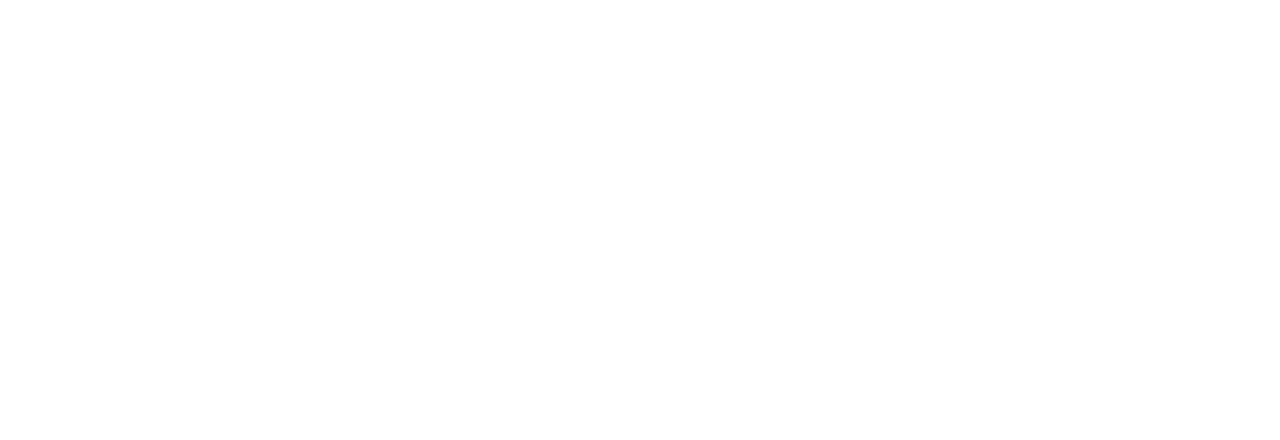
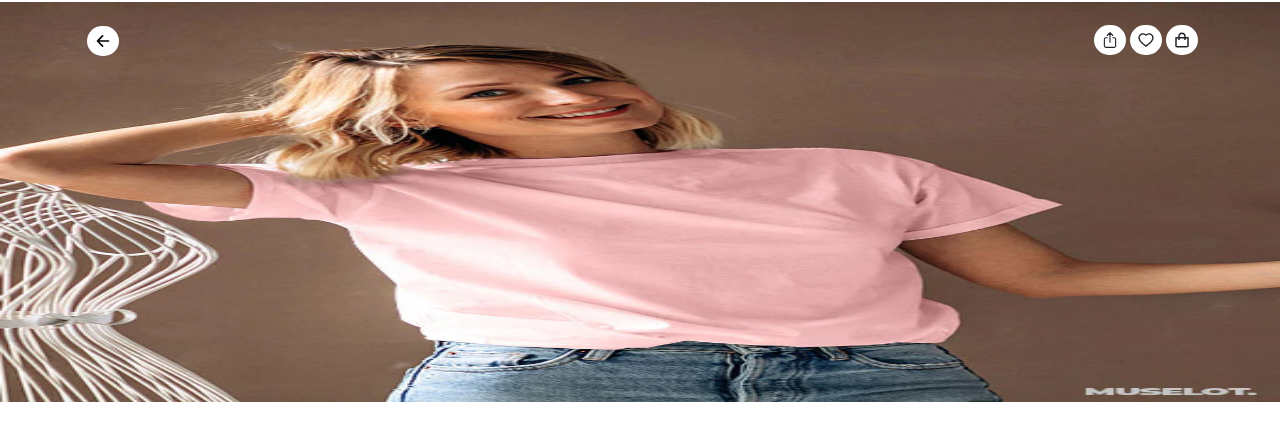
Before and after one commit to vardhanreddy27/rf, a React (Create React App) app: page /Product in a window 1280 px wide. Before the commit this address had no page. Shown: the top 440 px of the page. Built offline with nearby package versions, Linux system fonts and the light colour scheme.

Commit message:
initial commitlkmllaayyopjj

```diff
--- a/src/App.css
+++ b/src/App.css
@@ -260,3 +260,19 @@
 .nnn{
     font-size: small;
 }
+.lkm{
+
+    display: flex;
+    position: absolute;
+    z-index: 11;
+    height: 50%;
+    margin-top: -67px;
+
+}
+
+.test{
+    background-color: white;
+    border-radius: 25px;
+    height: 30px;
+    padding: 6px;
+}
--- a/src/App.js
+++ b/src/App.js
@@ -6,6 +6,7 @@
 import Tshirt from './pages/Tshirt'
 import Categories from './pages/Categories'
 import LoginSignup from './pages/LoginSignup'
+import Product from './pages/Product'
 import Signup from './pages/Signup'
 import Coupons from '../src/components/Coupons'
 import Shipping from '../src/components/Shipping'
@@ -71,6 +72,9 @@
              <Route path="/Tshirt" element={<Tshirt />}>
           <Route index element={<Tshirt />} />
         </Route>
+        <Route path="/Product" element={<Product />}>
+          <Route index element={<Product />} />
+        </Route>
       </Routes>
     </BrowserRouter>}
     </>
--- /dev/null
+++ b/src/pages/Product.js
@@ -0,0 +1,31 @@
+import React from 'react'
+import { IoArrowBackOutline } from 'react-icons/io5';
+import { BiShoppingBag } from 'react-icons/bi';
+import { AiOutlineHeart } from 'react-icons/ai';
+import { IoShareOutline } from 'react-icons/io5';
+import {  Link } from 'react-router-dom';
+import pink from '../../src/pink.jpg'
+
+function Product() {
+  return (
+    <>
+<nav className="navbar sticky-top" >
+     <div className="container">
+  <div className="row">
+    <div className="col top"><Link to="/" className="navbar-brand a" >
+     <div className='left'><IoArrowBackOutline className='s test'/></div> </Link>
+    </div>
+    <div className="col  text-center">
+    </div>
+    <div className="col top d-flex flex-row-reverse">
+   <div className='right'> <IoShareOutline  className='mt-1 mb-1 test ss'/><AiOutlineHeart className='mt-1 test ms-1 mb-1 ss'/> <BiShoppingBag className='mt-1 test mb-1 ss'/></div>
+    </div>
+  </div>
+</div></nav>
+<img src={pink} alt='a' className='lkm' height='100%' width='100%' />
+
+    </>
+  )
+}
+
+export default Product
--- a/src/pages/Tshirt.js
+++ b/src/pages/Tshirt.js
@@ -2,7 +2,7 @@
 import Dnav from '../components/Dnav'
 import Sort from '../components/Sort'
 import { AiFillHeart } from 'react-icons/ai';
-
+import { Link } from 'react-router-dom';
 import red from '../../src/red.jpg'
 import orange from '../../src/orange.jpg'
 import black from '../../src/black.jpg'
@@ -26,12 +26,12 @@
     <Dnav page="T Shirts"/>
     <div className='row'>
 <div className='col-6'>
-    <img src={red} alt='a' className='' width='99%' />
-
+<Link to='/Product'> <img src={red} alt='a' className='' width='99%' />
+</Link>
 </div>
 <div className='col-6'>
-<img src={yellow} alt='a' width='100%' height="100%" />
-
+<Link to='/Product'><img src={yellow} alt='a' width='100%' height="100%" />
+</Link>
 </div>
 </div>
 <div className='row ms-1 mt-2'>
```
